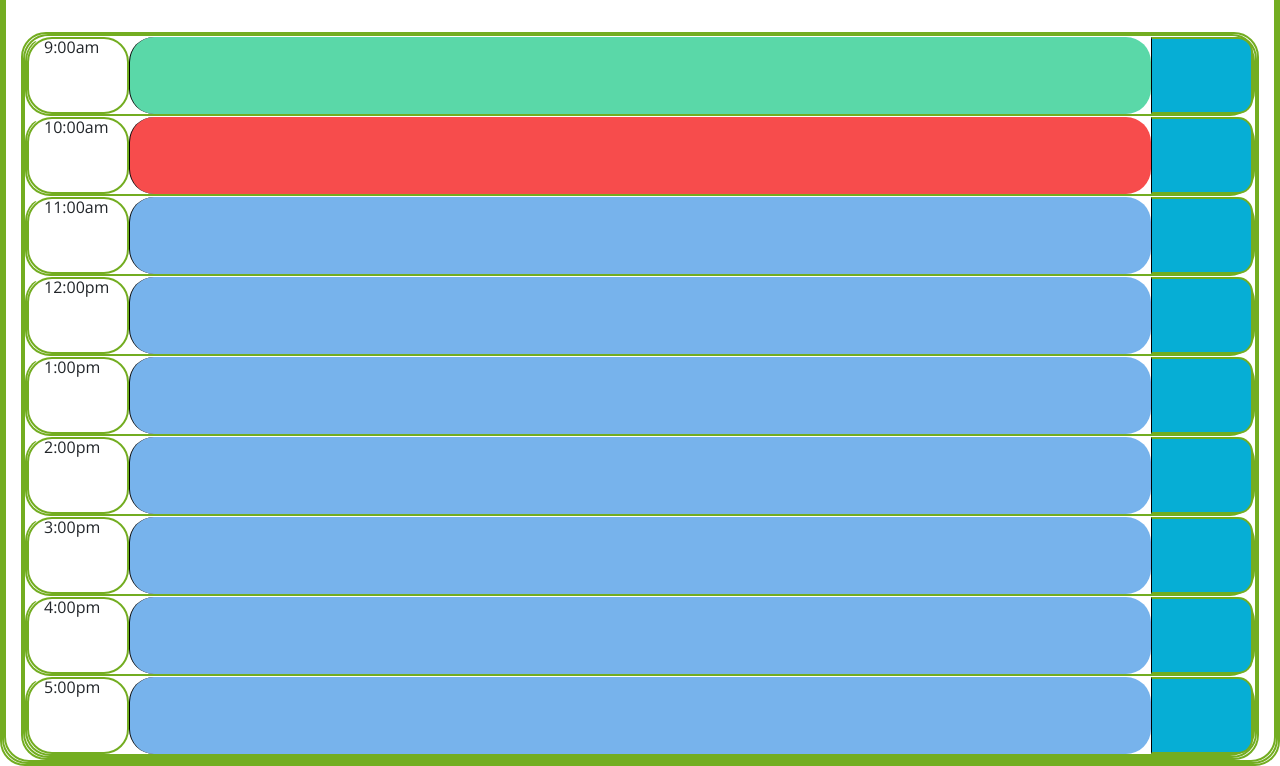
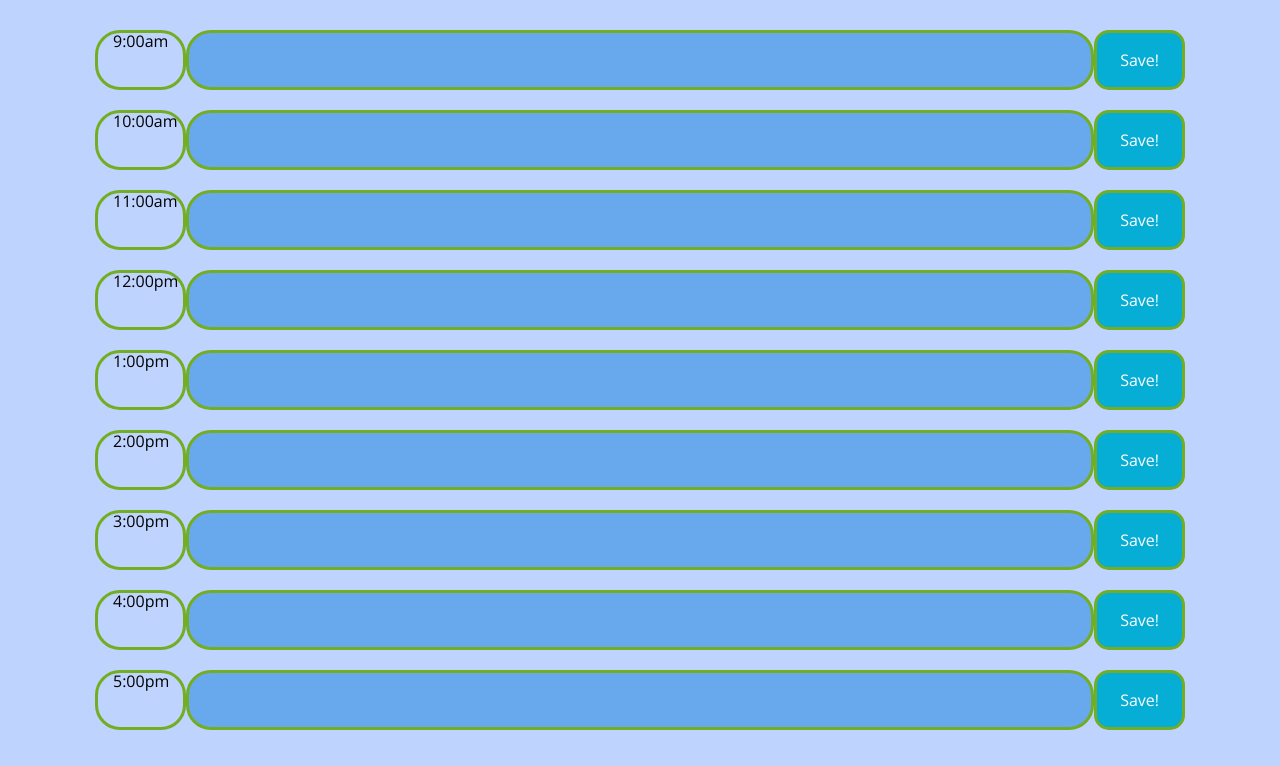
Before and after one commit to CaptainQuickWit/UNC-Day-Planner, a plain HTML site: page index.html in a window 1280 px wide. Shown: the part 355-1121 px from the top of the page. Drawn offline with nearby package versions, Linux system fonts and the light colour scheme; a web font is replaced by a local one.

Commit message:
did some css hw assignment now completed

```diff
--- a/index.html
+++ b/index.html
@@ -27,77 +27,77 @@
   </head>
 
   <body>
-    <div class = "container-fluid">
-      <header class="jumbotron">
+    <div class = "container-fluid py-4">
+      <header class="roundedCorner jumbotron mt-6">
         <h1 class="display-3">UNC Day Planner</h1>
         <p class="lead">Crush your challenges one hour at a time with our daily planner</p>
         <p id="date" class="lead"></p>
       </header>
-
+      <div class = "container">
         <div class = "d-flex flex-row justify-content-end">
           <main class = "container-fluid">
 
             <!--each block the user can type notes into is organized into rows-->
               <div  class=" row">
-                <div class=" col-1">9:00am</div>
-                <textarea class="col-10" id = "9am" data-index=0 data-militaryTime=9 > </textarea>
-                <button class="saveBtn col-1"></button>
+                <div class="roundedCorner col-1">9:00am</div>
+                <textarea class="col-10 roundedCorner" id = "9am" data-index=0 data-militaryTime=9 > </textarea>
+                <button class="saveBtn col-1 roundedCorner">Save!</button>
               </div>
 
             <div  class=" row">
-              <div class=" col-1 target">10:00am</div>
-              <textarea class="col-10" id="10am" data-index=1 data-militaryTime=10></textarea> <!-- this is where user puts in notes-->
-              <button class="saveBtn col-1"></button>
+              <div class=" roundedCorner col-1 target">10:00am</div>
+              <textarea class="roundedCorner col-10" id="10am" data-index=1 data-militaryTime=10></textarea> <!-- this is where user puts in notes-->
+              <button class="roundedCorner saveBtn col-1">Save!</button>
             </div>
 
             <div  class=" row">
-              <div class=" col-1 target">11:00am</div>
-              <textarea class="col-10" id="11am" data-index=2 data-militaryTime=11></textarea>
-              <button class="saveBtn col-1"></button> <!--the submit button-->
+              <div class="roundedCorner col-1 target">11:00am</div>
+              <textarea class=" roundedCorner col-10" id="11am" data-index=2 data-militaryTime=11></textarea>
+              <button class="roundedCorner saveBtn col-1">Save!</button> <!--the submit button-->
             </div>
 
             <div  class=" row">
-              <div class=" col-1 target" >12:00pm</div> <!--time slot-->
-              <textarea class="col-10" data-index=3 id="12pm" data-militaryTime=12></textarea>
-              <button class="saveBtn col-1"></button>
+              <div class="roundedCorner  col-1 target" >12:00pm</div> <!--time slot-->
+              <textarea class="roundedCorner col-10" data-index=3 id="12pm" data-militaryTime=12></textarea>
+              <button class="roundedCorner saveBtn col-1">Save!</button>
             </div>
 
 
             <div  class=" row">
-              <div class=" col-1 target" >1:00pm</div>
-              <textarea class="col-10" data-index=4 id="1pm" data-militaryTime=13></textarea>
-              <button class="saveBtn col-1"></button>
+              <div class="roundedCorner col-1 target" >1:00pm</div>
+              <textarea class="roundedCorner col-10" data-index=4 id="1pm" data-militaryTime=13></textarea>
+              <button class="roundedCorner saveBtn col-1">Save!</button>
             </div>
 
             <div  class=" row">
-              <div class=" col-1 target">2:00pm</div>
-              <textarea class="col-10" id="2pm" data-index=5 data-militaryTime=14></textarea>
-              <button class="saveBtn col-1"></button>
+              <div class="roundedCorner  col-1 target">2:00pm</div>
+              <textarea class="roundedCorner col-10" id="2pm" data-index=5 data-militaryTime=14></textarea>
+              <button class="roundedCorner saveBtn col-1">Save!</button>
             </div>
 
             <div  class=" row">
-              <div class=" col-1 target">3:00pm</div>
-              <textarea class="col-10" id="3pm" data-index=6 data-militaryTime=15></textarea>
-              <button class="saveBtn col-1"></button>
+              <div class="roundedCorner col-1 target">3:00pm</div>
+              <textarea class=" roundedCorner col-10" id="3pm" data-index=6 data-militaryTime=15></textarea>
+              <button class=" roundedCorner saveBtn col-1">Save!</button>
             </div>
 
             <div  class=" row">
-              <div class=" col-1 target"   >4:00pm</div>
-              <textarea class="col-10" id="4pm" data-index=7 data-militaryTime=16></textarea>
-              <button class="saveBtn col-1"></button>
+              <div class="roundedCorner  col-1 target"   >4:00pm</div>
+              <textarea class="roundedCorner col-10" id="4pm" data-index=7 data-militaryTime=16></textarea>
+              <button class="roundedCorner saveBtn col-1">Save!</button>
             </div>
 
             <div  class=" row">
-              <div class=" col-1 target" >5:00pm</div>
-              <textarea class="col-10" id="5pm" data-index=8 data-militaryTime=17></textarea>
-              <button class="saveBtn col-1"></button>
+              <div class="roundedCorner  col-1 target" >5:00pm</div>
+              <textarea class="roundedCorner col-10" id="5pm" data-index=8 data-militaryTime=17></textarea>
+              <button class="roundedCorner saveBtn col-1">Save!</button>
             </div>
 
 
           </main>
 
         </div>
-
+      </div>
     </div>
 
   </body>
--- a/script.js
+++ b/script.js
@@ -12,7 +12,7 @@ function start() {
     date = moment().format('MMMM Do YYYY, h:mm:ss a');
             //code
             $('#date').html(`<h2>${date}</h2>`);
-            time = 10;
+
             renderColor();
             storage("fetch");
 }
--- a/style.css
+++ b/style.css
@@ -2,14 +2,15 @@ body {
   font-family: 'Open Sans', sans-serif;
   font-size: 16px;
   line-height: 1;
+  background-color: rgb(191, 211, 255);
 }
 
-textarea{
+textarea, .row{
   background: transparent;
   border: none;
   resize: none;
   color: #000000;
-  border-left: 1px solid black;
+
   padding: 10px;
 }
 
@@ -31,26 +32,25 @@ textarea{
 
 
 
-.roundedCorner {
-  border-radius: 25x;
-  border: 2px solid #73AD21;
-}
+
 
 .hide {
   display: none;
 }
 
-.bordertest, * {
-  border-radius: 25px;
-  border: 2px solid #73AD21;
-}
 
 .jumbotron {
   text-align: center;
+  border-color: #000000;
   background-color: transparent;
   color: black;
   border-radius: 0;
-  border-bottom: 10px solid black;
+  border: 4px solid black;
+}
+
+.roundedCorner {
+  border-radius: 25px;
+  border: 3px solid #73AD21;
 }
 
 .description{
@@ -65,14 +65,14 @@ textarea{
 .row {
   white-space: pre-wrap;
   height: 80px;
-  border-top: 1px solid white;;
+
 }
 
 
 .saveBtn {
-  border-left: 1px solid black;
-  border-top-right-radius: 15px;
-  border-bottom-right-radius: 15px;
+
+  border-radius: 15px;
+
   background-color: #06AED5;
   color: white;
 }
```
